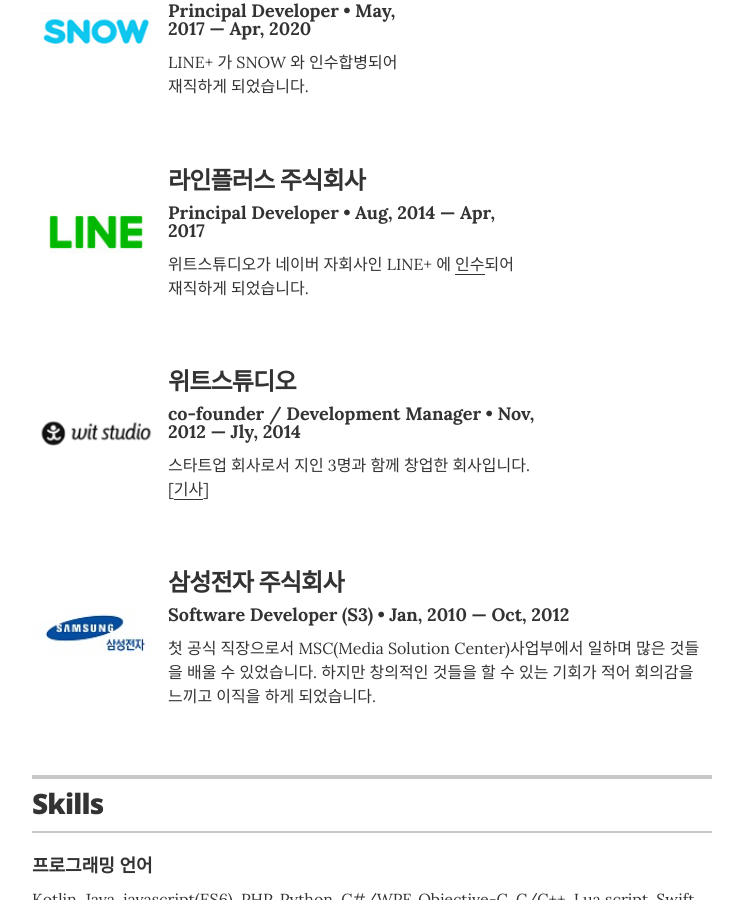
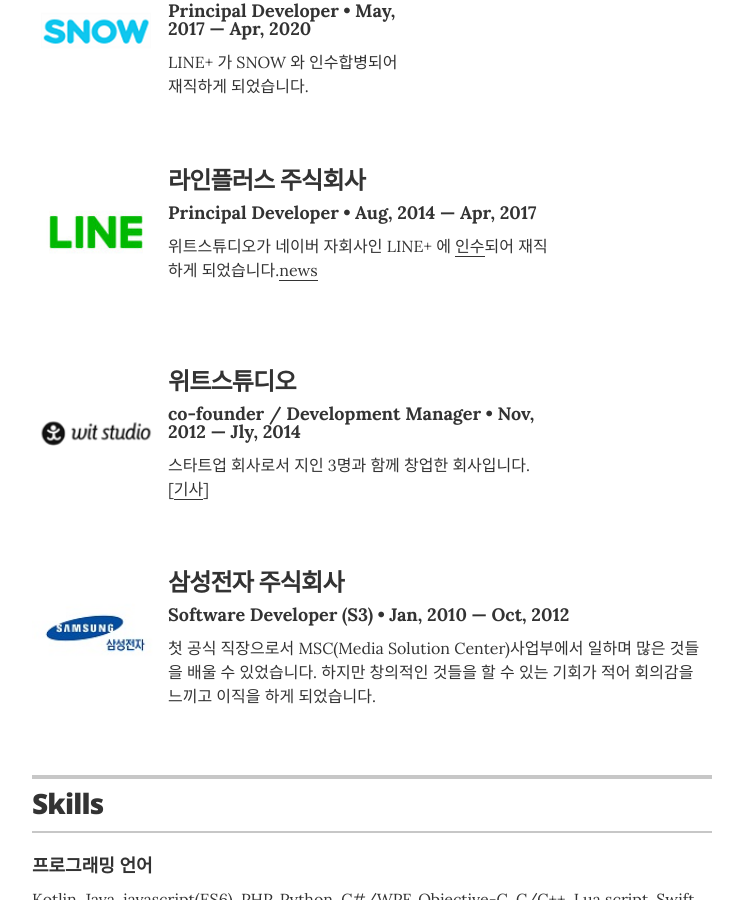
Before and after one commit to und3rs/resume_kr, a Jekyll site: the page built from index.html, in a window 1280 px wide and 900 px high, scrolled down 1197 px. Shown: the whole window, without its empty margins (268-1011 px from the left). Built offline with Jekyll 4.4.1, drawn with Linux system fonts in a browser that asks for light colours.

Commit message:
Update experience.yml

```diff
--- a/_data/experience.yml
+++ b/_data/experience.yml
@@ -20,7 +20,7 @@
   url: https://linepluscorp.com
   position: Principal Developer
   duration:  Aug, 2014  &mdash; Apr, 2017
-  summary: 위트스튜디오가 네이버 자회사인 LINE+ 에 <a href="https://news.joins.com/article/15376773" target="_blank">인수</a>되어 재직하게 되었습니다.
+  summary: 위트스튜디오가 네이버 자회사인 LINE+ 에 <a href="https://news.joins.com/article/15376773" target="_blank">인수</a>되어 재직하게 되었습니다.<a href="./images/witstudio.pdf">news</a>
 
 
 - company: 위트스튜디오
```
